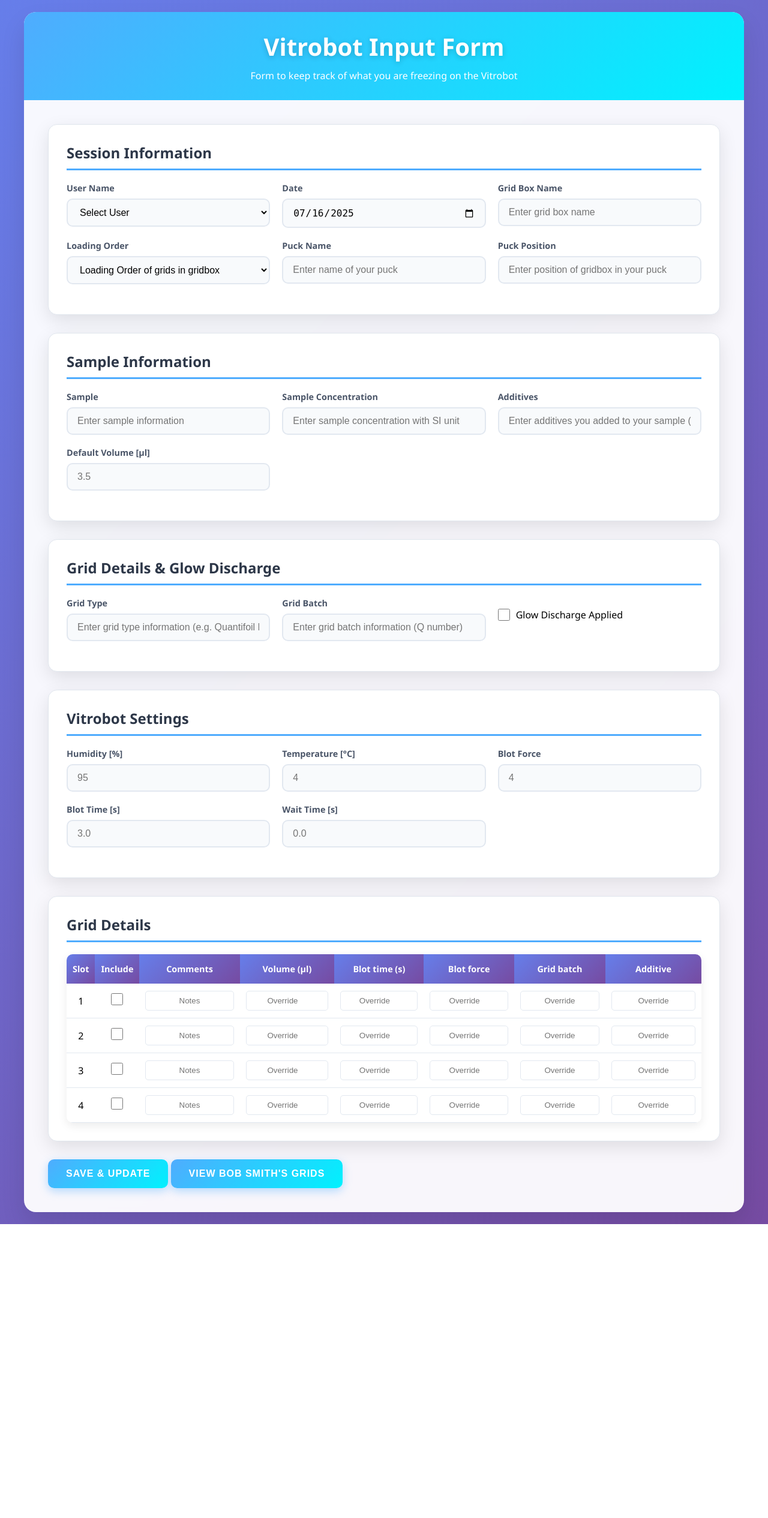
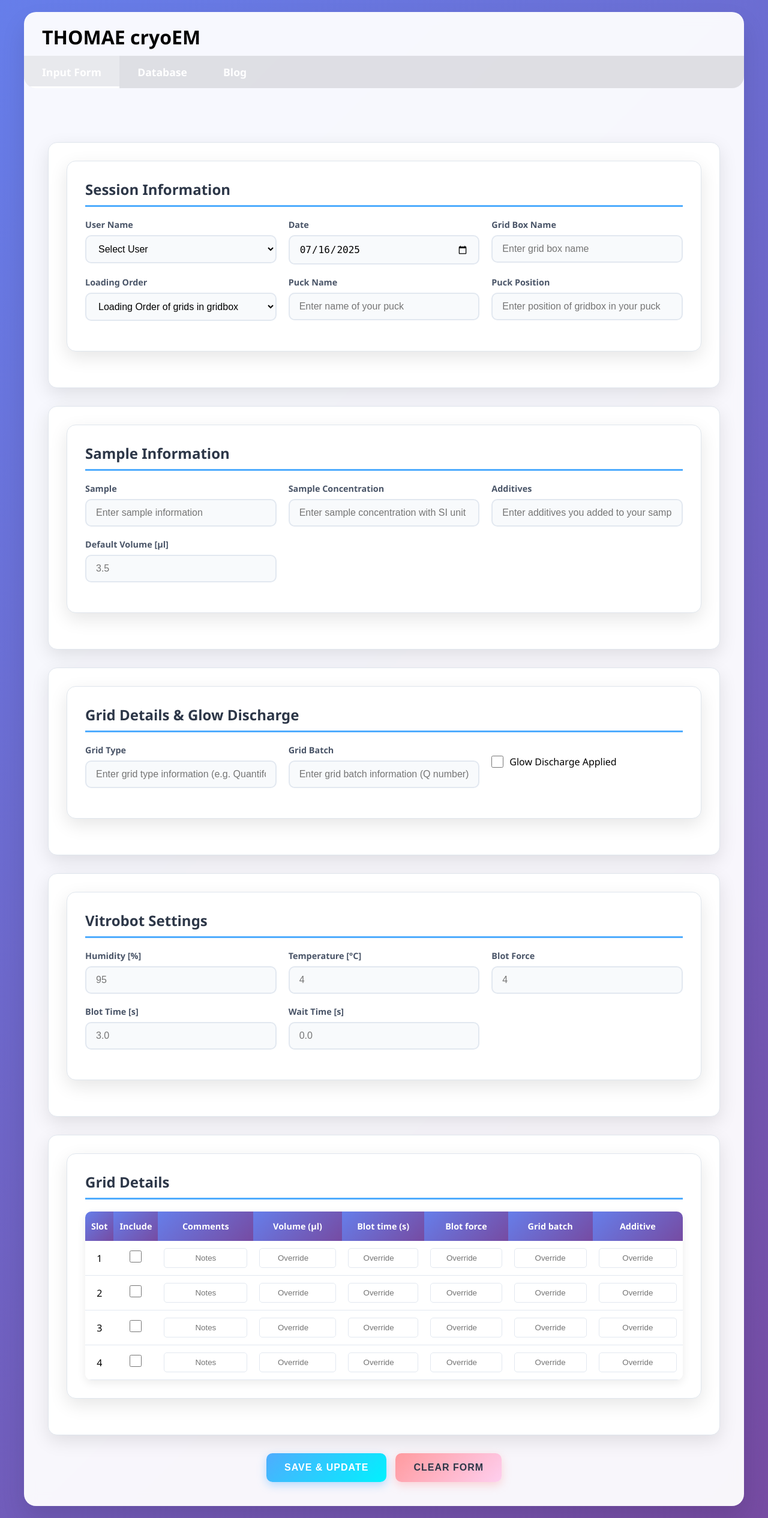
Before and after one commit to LabThoma/upthomae-cryoem-website, a PHP site: page / in a window 1280 px wide. Shown: the whole page at 60% size. Before the commit the page ends 2041 px from the top, so only its background shows below. Run offline with PHP 8.4, Linux system fonts and the light colour scheme.

Commit message:
Add ribbon on top
Added ribbon on top with 3 tabs for easier navigation:
Currently database is not visible yet though

```diff
--- a/grid-managment/src/components/header.html
+++ b/grid-managment/src/components/header.html
@@ -1,4 +1,8 @@
-<header class="header">
-  <h1>Vitrobot Input Form</h1>
-  <p>Form to keep track of what you are freezing on the Vitrobot</p>
-</header>
+<div class="header-title">
+  <h1>THOMAE cryoEM</h1>
+</div>
+<div class="nav-tabs">
+  <div class="nav-tab" data-target="inputFormView">Input Form</div>
+  <div class="nav-tab" data-target="databaseView">Database</div>
+  <div class="nav-tab" data-target="blogView">Blog</div>
+</div>
--- a/grid-managment/src/index.html
+++ b/grid-managment/src/index.html
@@ -3,7 +3,7 @@
   <head>
     <meta charset="UTF-8" />
     <meta name="viewport" content="width=device-width, initial-scale=1.0" />
-    <title>Vitrobot Grid Management System</title>
+    <title>THOMAE cryoEM</title>
     <link rel="stylesheet" href="styles/main.css" />
     <link rel="icon" href="data:," />
   </head>
@@ -12,42 +12,64 @@
       <!-- Header Component -->
       <div id="header"></div>
 
-      <div class="content">
+      <!-- Alert Container -->
       <div id="alertContainer"></div>
 
+      <div class="content">
+        <!-- Input Form View -->
+        <div id="inputFormView" class="content-view">
           <!-- Session Information Component -->
-        <div id="session-info"></div>
+          <div id="session-info" class="form-section"></div>
 
           <!-- Sample Information Component -->
-        <div id="sample-info"></div>
+          <div id="sample-info" class="form-section"></div>
 
           <!-- Grid Information Component -->
-        <div id="grid-info"></div>
+          <div id="grid-info" class="form-section"></div>
 
           <!-- Vitrobot Settings Component -->
-        <div id="vitrobot-settings"></div>
+          <div id="vitrobot-settings" class="form-section"></div>
 
           <!-- Grid Details Component -->
-        <div id="grid-details"></div>
-
-        <!-- Grid Database Component -->
-        <div id="grid-database" style="display: none"></div>
+          <div id="grid-details" class="form-section"></div>
 
           <!-- Buttons for Saving and Updating -->
-        <div class="button-container">
+          <div class="button-group">
             <button id="saveUpdateButton" class="btn btn-primary">
               Save & Update
             </button>
+            <button id="clearFormButton" class="btn btn-danger">
+              Clear Form
+            </button>
+          </div>
+        </div>
+
+        <!-- Database View -->
+        <div id="databaseView" class="content-view">
+          <!-- Grid Database Component -->
+          <div id="grid-database" class="form-section"></div>
+
+          <div class="button-group">
             <button id="viewUserButton" class="btn btn-primary">
               View Bob Smith's Grids
             </button>
+            <button id="viewDatabaseButton" class="btn btn-secondary">
+              View All Grids
+            </button>
+          </div>
+        </div>
 
-          <!-- <button id="saveToGridListButton" class="btn btn-secondary">
-            Save to Grid List
-          </button> -->
+        <!-- Blog View -->
+        <div id="blogView" class="content-view">
+          <div class="form-section">
+            <h2 class="section-title">Blog</h2>
+            <p>Blog content coming soon...</p>
           </div>
         </div>
       </div>
+    </div>
+
+    <!-- Modal for Grid Details -->
     <div id="gridModal" class="modal">
       <div class="modal-content">
         <span class="close-modal">&times;</span>
--- a/grid-managment/src/scripts/main.js
+++ b/grid-managment/src/scripts/main.js
@@ -16,7 +16,7 @@
 import * as gridModal from "./components/gridModal.js";
 
 // Import views
-import { setDefaultDate } from "./views/formView.js";
+import { setupFormView, setDefaultDate } from "./views/formView.js";
 import * as databaseView from "./views/databaseView.js";
 
 // Import controllers
@@ -24,36 +24,38 @@
 import * as gridController from "./controllers/gridController.js";
 import * as sessionController from "./controllers/sessionController.js";
 
+// Import tabs functionality
+import { setupTabs } from "./components/tabs.js";
+
 document.addEventListener("DOMContentLoaded", () => {
   initializePage();
 });
 
 function initializePage() {
-  // Use the imported module
+  // First load all components
   componentLoader.loadComponents(() => {
+    // Then set up tabs functionality
+    setupTabs();
+
+    // Set up views
+    setupFormView();
+    databaseView.setupDatabaseView();
+
+    // Additional setup
     setupEventListeners();
   });
 }
 
 function setupEventListeners() {
+  // Event listeners for the Input Form view
   const saveUpdateButton = document.getElementById("saveUpdateButton");
   if (saveUpdateButton) {
-    // Use the imported module
     saveUpdateButton.addEventListener("click", sessionController.saveUpdate);
   }
 
-  const viewUserButton = document.getElementById("viewUserButton");
-  if (viewUserButton) {
-    // Use the imported module
-    viewUserButton.addEventListener("click", () =>
-      userController.viewUserData("Bob Smith")
-    );
-  }
-
-  const viewDatabaseButton = document.getElementById("viewDatabaseButton");
-  if (viewDatabaseButton) {
-    // Use the imported module
-    viewDatabaseButton.addEventListener("click", databaseView.fetchGridData);
+  const clearFormButton = document.getElementById("clearFormButton");
+  if (clearFormButton) {
+    clearFormButton.addEventListener("click", formUtils.clearFormFields);
   }
 }
 
--- a/grid-managment/src/scripts/views/databaseView.js
+++ b/grid-managment/src/scripts/views/databaseView.js
@@ -3,6 +3,47 @@
 // Import the showAlert function
 import { showAlert } from "../components/alertSystem.js";
 import { setupGridModalEventListeners } from "../components/gridModal.js";
+
+export function setupDatabaseView() {
+  setupDatabaseEventListeners();
+}
+
+function setupDatabaseEventListeners() {
+  const viewUserButton = document.getElementById("viewUserButton");
+  if (viewUserButton) {
+    viewUserButton.addEventListener("click", () => {
+      fetchUserGridData("Bob Smith"); // Or whatever username you're using
+    });
+  }
+
+  const viewDatabaseButton = document.getElementById("viewDatabaseButton");
+  if (viewDatabaseButton) {
+    viewDatabaseButton.addEventListener("click", fetchGridData);
+  }
+}
+
+// Add function to fetch user-specific grid data
+export async function fetchUserGridData(username) {
+  try {
+    // In a real app, you'd call an API endpoint with the username as a parameter
+    // For now, we'll simulate it by fetching all data and filtering
+    const response = await fetch("http://localhost:3000/api/sessions");
+    if (!response.ok) throw new Error("Failed to fetch grid data");
+
+    const sessions = await response.json();
+    // Filter sessions for this user
+    const userSessions = sessions.filter(
+      (session) =>
+        session.user_name === username || session.userName === username
+    );
+
+    updateDatabaseTable(userSessions);
+    showAlert(`Displaying grids for ${username}`, "success");
+  } catch (error) {
+    console.error(error);
+    showAlert(`Error fetching grid data for ${username}`, "error");
+  }
+}
 
 export async function fetchGridData() {
   try {
@@ -11,6 +52,7 @@
 
     const sessions = await response.json();
     updateDatabaseTable(sessions);
+    showAlert("Displaying all grids", "success");
   } catch (error) {
     console.error(error);
     showAlert("Error fetching grid data", "error");
--- a/grid-managment/src/scripts/views/formView.js
+++ b/grid-managment/src/scripts/views/formView.js
@@ -1,4 +1,7 @@
 // This file manages the display of the form view, including handling form submissions and validations.
+
+import { showAlert } from "../components/alertSystem.js";
+import { validateForm, clearFormFields } from "../utils/formUtils.js";
 
 export function setupFormView() {
   document.addEventListener("DOMContentLoaded", () => {
@@ -27,6 +30,19 @@
   const clearFormButton = document.getElementById("clearFormButton");
   if (clearFormButton) {
     clearFormButton.addEventListener("click", clearForm);
+  }
+
+  const glowDischarge = document.getElementById("glowDischarge");
+  if (glowDischarge) {
+    glowDischarge.addEventListener("change", toggleGlowDischargeSettings);
+  }
+}
+
+// Toggle visibility of glow discharge settings
+function toggleGlowDischargeSettings() {
+  const settings = document.getElementById("glowDischargeSettings");
+  if (settings) {
+    settings.style.display = this.checked ? "grid" : "none";
   }
 }
 
@@ -130,18 +146,21 @@
 }
 
 function clearForm() {
-  const inputs = document.querySelectorAll(
-    'input[type="text"], input[type="number"], input[type="date"], textarea'
+  // Use the imported clearFormFields function
+  clearFormFields();
+
+  // Hide the glow discharge settings
+  const glowDischargeSettings = document.getElementById(
+    "glowDischargeSettings"
   );
-  inputs.forEach((input) => (input.value = ""));
+  if (glowDischargeSettings) {
+    glowDischargeSettings.style.display = "none";
+  }
 
-  const checkboxes = document.querySelectorAll('input[type="checkbox"]');
-  checkboxes.forEach((checkbox) => (checkbox.checked = false));
+  // Set default date again
+  setDefaultDate();
 
-  const selects = document.querySelectorAll("select");
-  selects.forEach((select) => (select.selectedIndex = 0));
-
-  showAlert("Form cleared", "info");
+  showAlert("Form cleared", "success");
 }
 
 // Helper functions for form handling
@@ -162,39 +181,3 @@
   const element = row.querySelector(selector);
   return element ? element.value : "";
 }
-
-function validateForm() {
-  const errors = [];
-  const requiredFields = [
-    { id: "userName", name: "User Name" },
-    { id: "sessionDate", name: "Session Date" },
-    { id: "gridBoxName", name: "Grid Box Name" },
-  ];
-
-  requiredFields.forEach((field) => {
-    const element = document.getElementById(field.id);
-    if (!element || !element.value.trim()) {
-      errors.push(`Please enter ${field.name}.`);
-    }
-  });
-
-  const checkedGrids = document.querySelectorAll(".grid-checkbox:checked");
-  if (checkedGrids.length === 0) {
-    errors.push("Please select at least one grid.");
-  }
-
-  const glowDischarge = document.getElementById("glowDischarge");
-  if (glowDischarge && glowDischarge.checked) {
-    const glowCurrent = document.getElementById("glowCurrent");
-    const glowTime = document.getElementById("glowTime");
-
-    if (!glowCurrent || !glowCurrent.value) {
-      errors.push("Please enter glow discharge current.");
-    }
-    if (!glowTime || !glowTime.value) {
-      errors.push("Please enter glow discharge time.");
-    }
-  }
-
-  return errors;
-}
--- a/grid-managment/src/styles/main.css
+++ b/grid-managment/src/styles/main.css
@@ -24,8 +24,12 @@
 .header {
     background: linear-gradient(135deg, #4facfe 0%, #00f2fe 100%);
     color: white;
-    padding: 30px;
+    padding: 0;
     text-align: center;
+}
+
+.header-title {
+    padding: 20px 30px 10px;
 }
 
 .header h1 {
@@ -34,8 +38,53 @@
     text-shadow: 0 2px 10px rgba(0, 0, 0, 0.2);
 }
 
+/* Navigation tabs styling */
+.nav-tabs {
+    display: flex;
+    background-color: rgba(0, 0, 0, 0.1);
+    border-radius: 0 0 20px 20px;
+    overflow: hidden;
+}
+
+.nav-tab {
+    padding: 15px 30px;
+    font-size: 1.1rem;
+    font-weight: 600;
+    color: white;
+    text-decoration: none;
+    transition: all 0.3s ease;
+    cursor: pointer;
+    position: relative;
+}
+
+.nav-tab:hover {
+    background-color: rgba(255, 255, 255, 0.2);
+}
+
+.nav-tab.active {
+    background-color: rgba(255, 255, 255, 0.3);
+}
+
+.nav-tab.active::after {
+    content: '';
+    position: absolute;
+    bottom: 0;
+    left: 0;
+    width: 100%;
+    height: 3px;
+    background-color: white;
+}
+
 .content {
     padding: 40px;
+}
+
+.content-view {
+    display: none;
+}
+
+.content-view.active {
+    display: block;
 }
 
 .form-section {
```
Also changed, not shown: grid-managment/src/scripts/components/componentLoader.js (+9 -1 lines), grid-managment/src/scripts/components/tabs.js (added, +47 -0 lines). Lines whose indentation alone changed are shown as unchanged.
